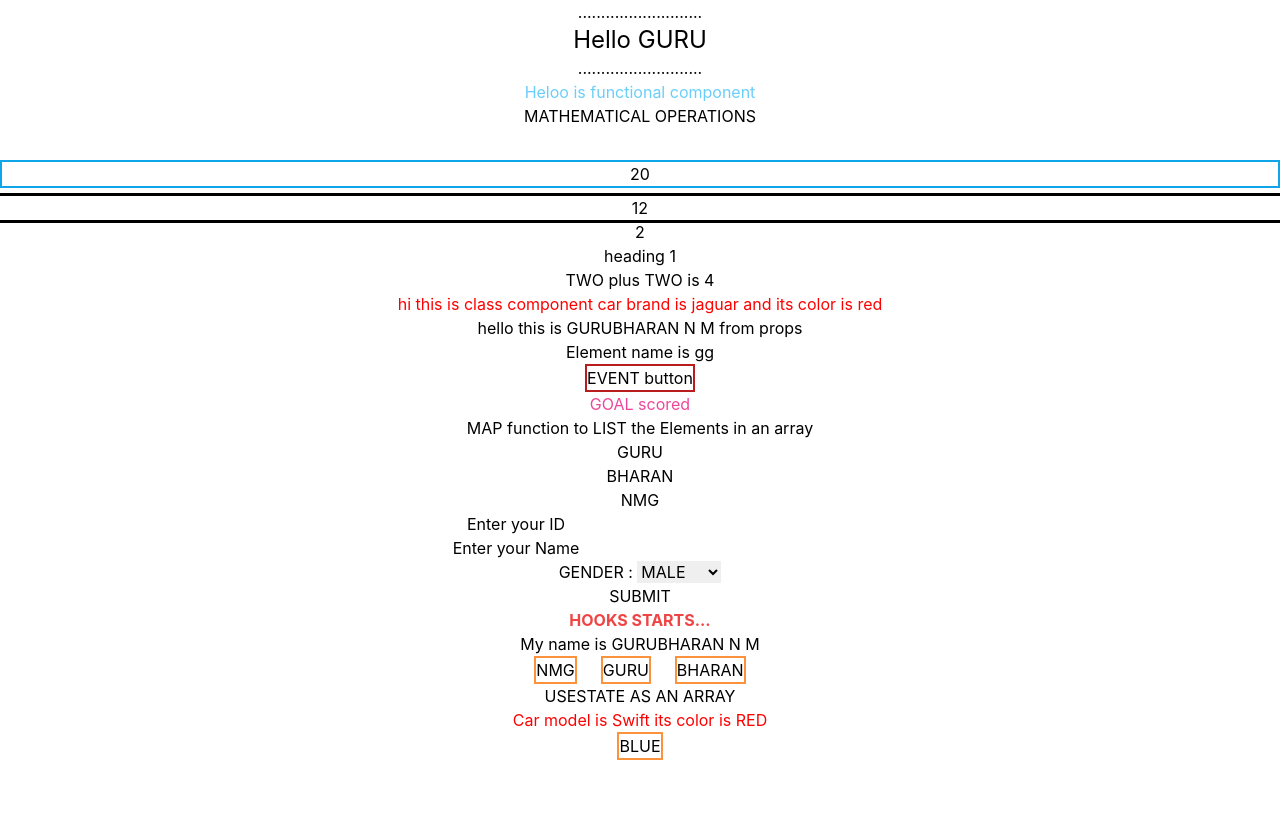
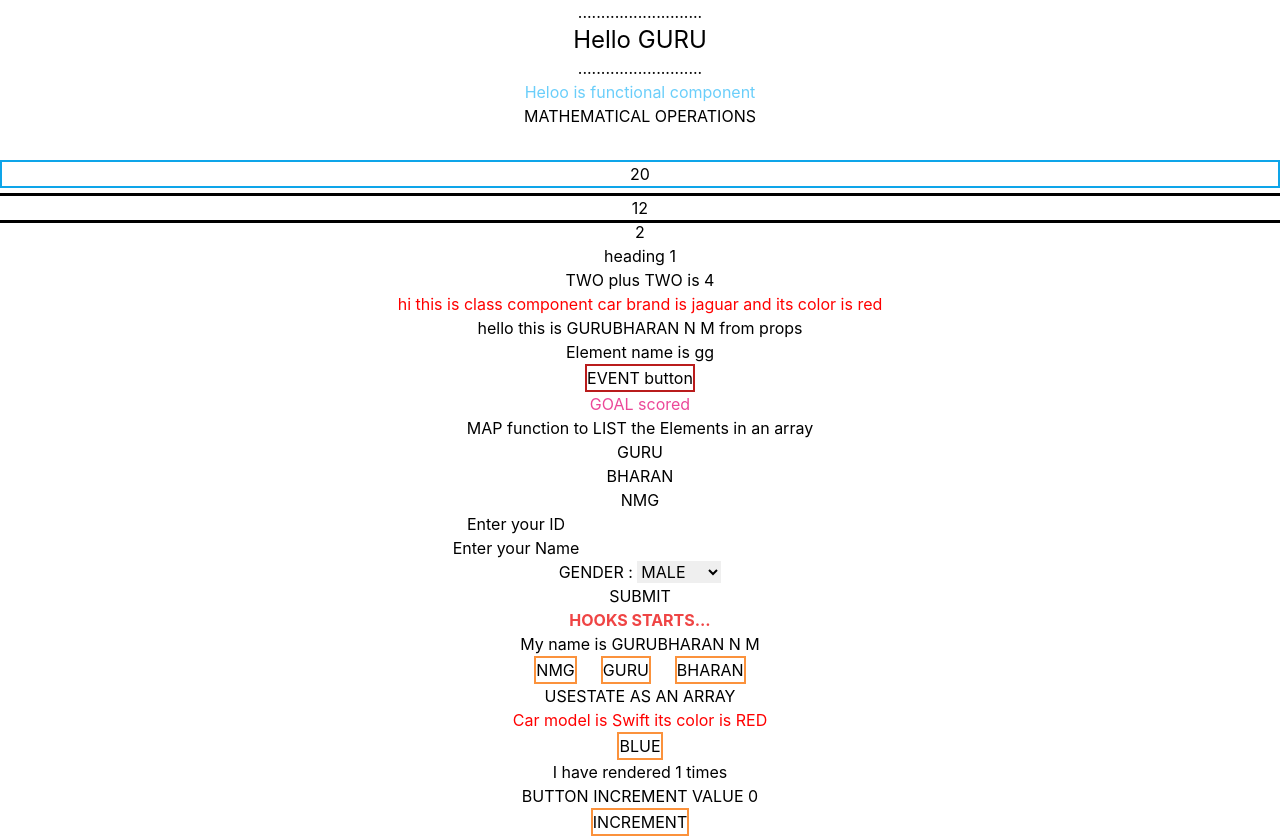
Before and after one commit to GURUNMG/REACT_JS, a React (Create React App) app: page / in a window 1280 px wide. Before the commit the page ends 800 px from the top, so only its background shows below. Built offline with nearby package versions, Linux system fonts and the light colour scheme.

Commit message:
useEffect

```diff
--- a/src/App.js
+++ b/src/App.js
@@ -14,7 +14,10 @@ import actor from './components/props';
 
 // HOOKS
 import Update from './HOOKS/Intro';
+// useState
 import Color from './HOOKS/Usestate';
+// useEffect
+import Use from './HOOKS/useEffect';
 
 import Members from './components/List';
 const Division = (a,b) => {
@@ -64,6 +67,7 @@ function App() {
       {/* HOOKS */}
       <Update></Update>
       <Color></Color>
+      <Use></Use>
     </div>
   );
 }
--- /dev/null
+++ b/src/HOOKS/useEffect.js
@@ -0,0 +1,29 @@
+import { useState, useEffect } from "react";
+
+function Use()
+{
+
+ const[count, setCount]=useState(0);
+ const[inc,setInc]=useState(0);
+
+ const timer=()=>setInc((inc)=>inc+1)
+ useEffect(() => {
+  let timer=setTimeout(() => {
+   setCount((count)=>count+1)
+   }, 1000);
+
+  return () => clearTimeout(timer)
+},[]);
+
+
+ return(
+  <div>
+   <h1>I have rendered {count} times</h1>
+   <h1>BUTTON INCREMENT VALUE {inc}</h1>
+   <button class=" mx-3 border-2  border-orange-400" type="button"
+    onClick={timer}> INCREMENT</button>
+  </div>
+ )
+}
+
+export default Use;
```
